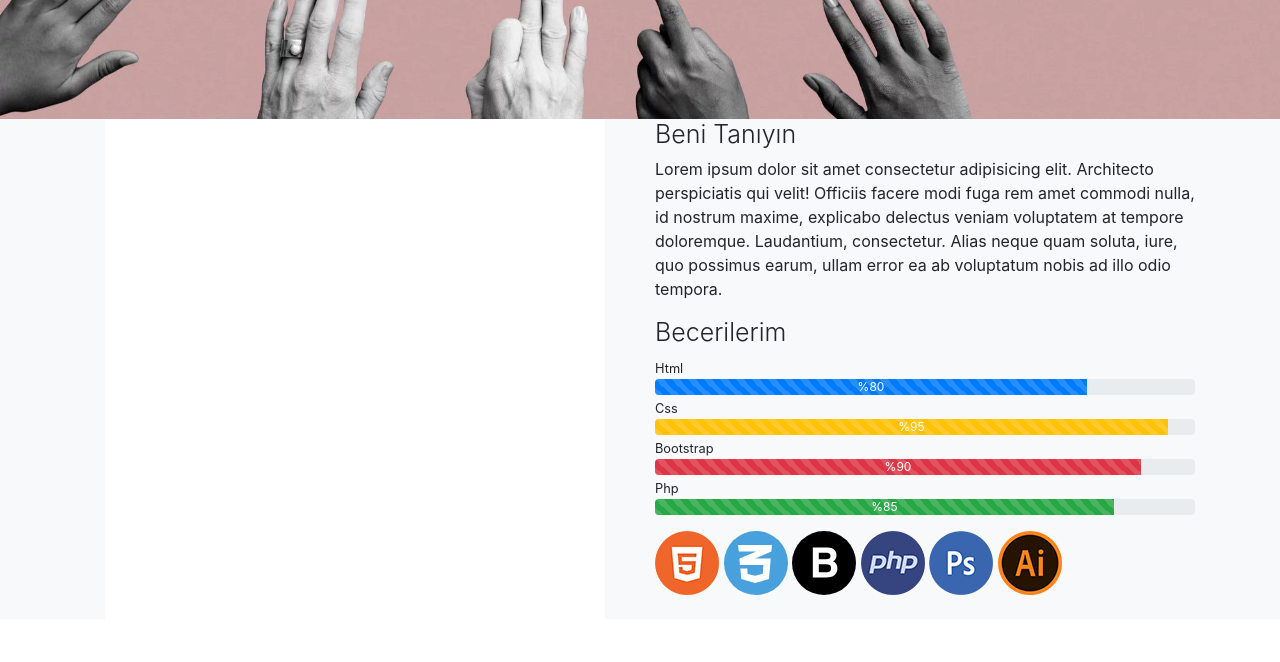
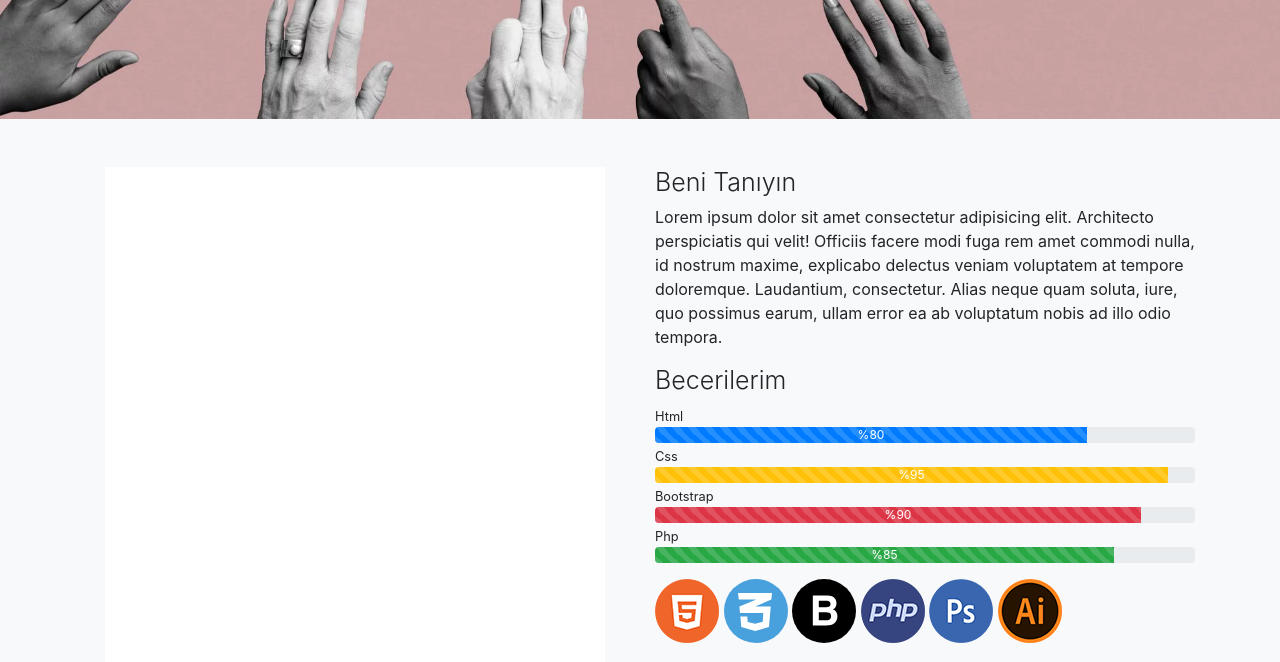
Before and after one commit to xenoville/xenovillesta, a plain HTML site: page hakkimda.html in a window 1280 px wide. Shown: the part 370-1032 px from the top of the page. Drawn offline with Linux system fonts and the light colour scheme.

Commit message:
Hakkımda Section
Section'ın padding değeri düzenlendi.

```diff
--- a/hakkimda.html
+++ b/hakkimda.html
@@ -93,7 +93,7 @@
     <!-- Banner Section End -->
 
     <!-- Hakkımda İçerik Section Start -->
-    <section id="hakkimdaIcerik" class="bg-light">
+    <section id="hakkimdaIcerik" class="bg-light py-5">
         <div class="container">
             <div class="row">
                 <div class="col-md-6 text-center">
```
